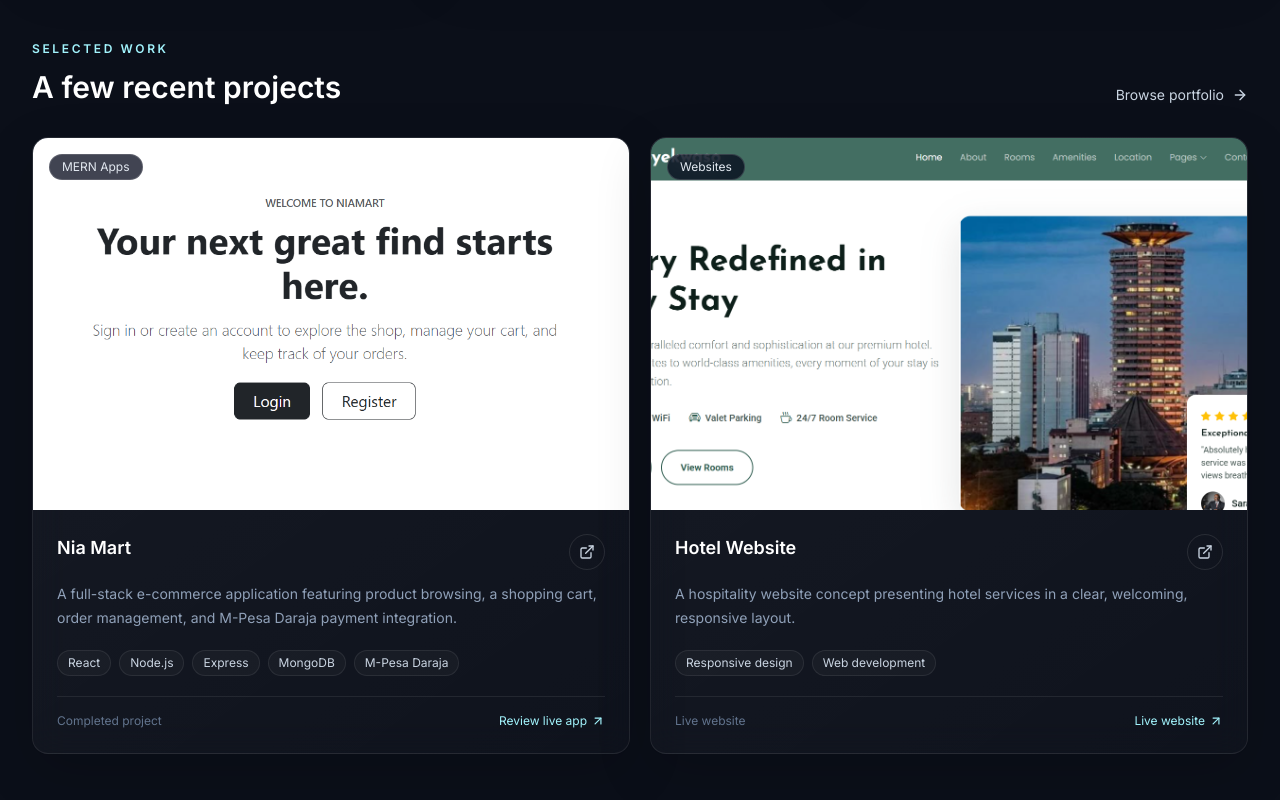
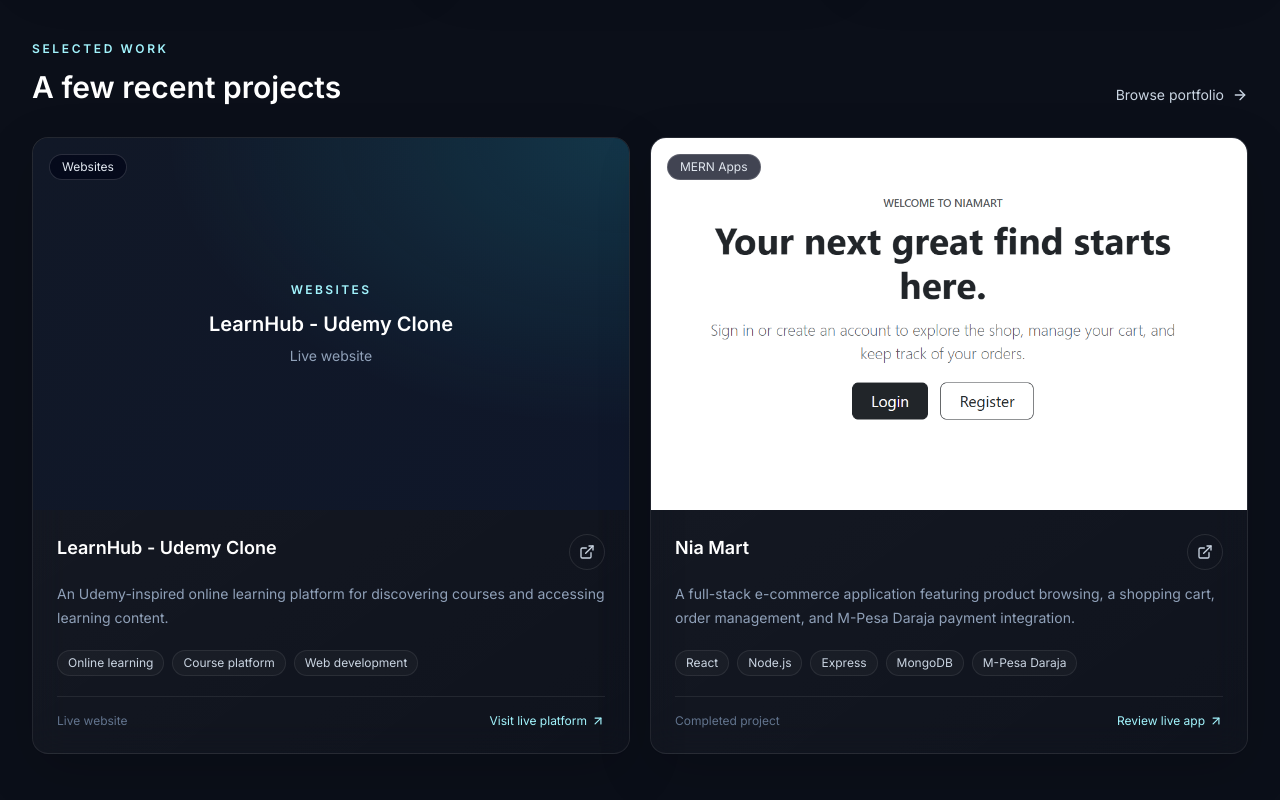
Before and after one commit to hassan-byekwaso/my_second_portfoli_website, a React (Vite) app: page /#/ in a window 1280 px wide. Shown: the part 1640-2440 px from the top of the page. Built offline with nearby package versions, Linux system fonts and the light colour scheme.

Commit message:
feat: add LearnHub project link to portfolio

```diff
--- a/src/data.js
+++ b/src/data.js
@@ -20,6 +20,16 @@ export const profile = {
 };
 
 export const projects = [
+  {
+    title: "LearnHub - Udemy Clone",
+    category: "Websites",
+    description:
+      "An Udemy-inspired online learning platform for discovering courses and accessing learning content.",
+    technologies: ["Online learning", "Course platform", "Web development"],
+    liveUrl: "https://learnhub-udemy-clone.vercel.app",
+    linkLabel: "Visit live platform",
+    status: "Live website",
+  },
   {
     title: "Nia Mart",
     category: "MERN Apps",
```
